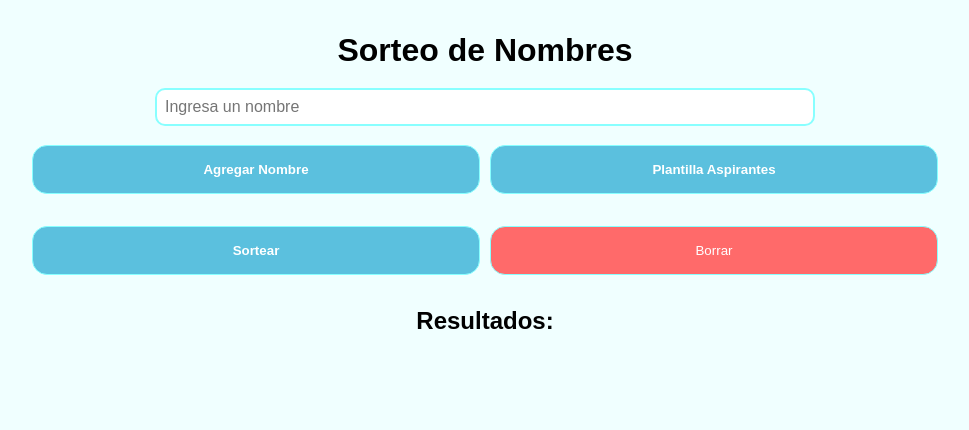
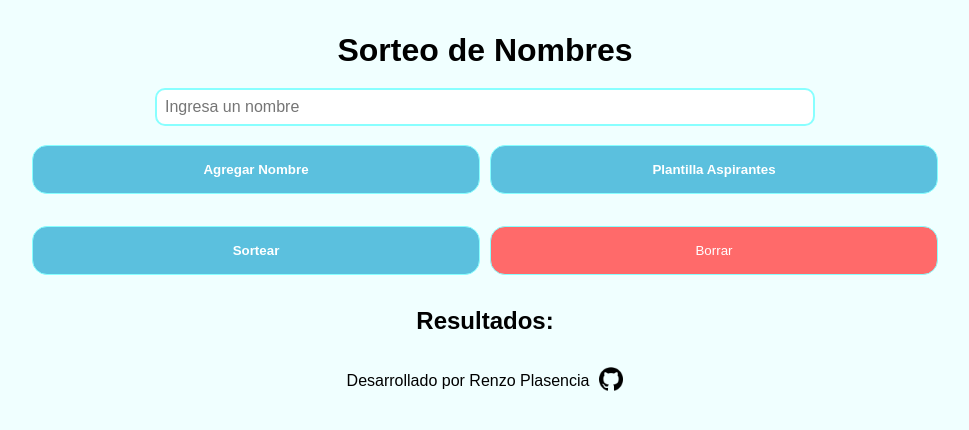
Before and after one commit to renzo-plasencia/sorteador, a plain HTML site: page sorteador.html in a window 1280 px wide. Shown: the whole page, without its empty margins (155-1124 px from the left). Drawn offline with Linux system fonts and the light colour scheme.

Commit message:
Cambio 10-08 v2

```diff
--- a/sorteador.html
+++ b/sorteador.html
@@ -107,12 +107,32 @@
         }
         #resultList{
             width: 100;
+            height: auto;
         }
         #resultList li{
             margin: 1rem;
             font-size: 1.25rem;
             text-align: center;
         }
+        .information{
+            position: relative;
+            bottom: 0;
+            padding: 2rem 0 0;
+            width: 100%;
+            display: flex;
+            justify-content: center;
+            align-items: center;
+            gap: 10px;
+            font-size: 1rem;
+        }
+        .information a{
+            width: 1.5rem;
+
+        }
+        #github{
+            width: 100%;
+        }
+
 
 
     </style>
@@ -138,7 +158,12 @@
             <h2>Resultados:</h2>
         </div>
         <ul id="resultList"></ul>
-        <footer></footer>
+        <footer>
+            <div class="information">
+                <span>Desarrollado por Renzo Plasencia</span>
+                <a href="https://github.com/renzo-plasencia" target="_blank"><img id="github" src="./assets/github.png" alt=""></a>
+            </div>
+        </footer>
     </main>
     <script>
         let names = [];
@@ -197,61 +222,13 @@
                     j++
                 }
             }
-            // names = []
 
-
-
-            // for (let i=0; i<names.length; i++){
-            //     `${console.log(i+1)}`
-            // }
         }
 
         function randomNumber(max, min){
             let randomNumb = Math.floor((Math.random()*(max-min+1)+min));
             return randomNumb
         }
-        /*
-
-        function addName() {
-            const nameInput = document.getElementById('nameInput');
-            const name = nameInput.value.trim();
-            if (name && !names.includes(name)) {
-                names.push(name);
-                document.getElementById('nameList').innerHTML += `<li>${name}</li>`;
-                nameInput.value = '';
-            }
-        }
-
-        function loadTemplate() {
-            templateAspirantes.forEach(name => {
-                if (!names.includes(name)) {
-                    names.push(name);
-                    document.getElementById('nameList').innerHTML += `<li>${name}</li>`;
-                }
-            });
-        }
-
-        function draw() {
-            const numbers = Array.from({length: Math.min(names.length, 20)}, (_, i) => i + 1);
-            shuffleArray(numbers);
-            const results = names.map((name, index) => `${name} - ${numbers[index]}`);
-            document.getElementById('resultList').innerHTML = results.map(result => `<li>${result}</li>`).join('');
-        }
-
-        function shuffleArray(array) {
-            for (let i = array.length - 1; i > 0; i--) {
-                const j = Math.floor(Math.random() * (i + 1));
-                [array[i], array[j]] = [array[j], array[i]];
-            }
-        }
-
-        function borrar(array, documento){
-            array = [];
-            document.getElementById(documento).innerHTML = "";
-
-        }
-
-        */
 
     </script>
 </body>
```
Also changed, not shown: assets/github.png (added).
